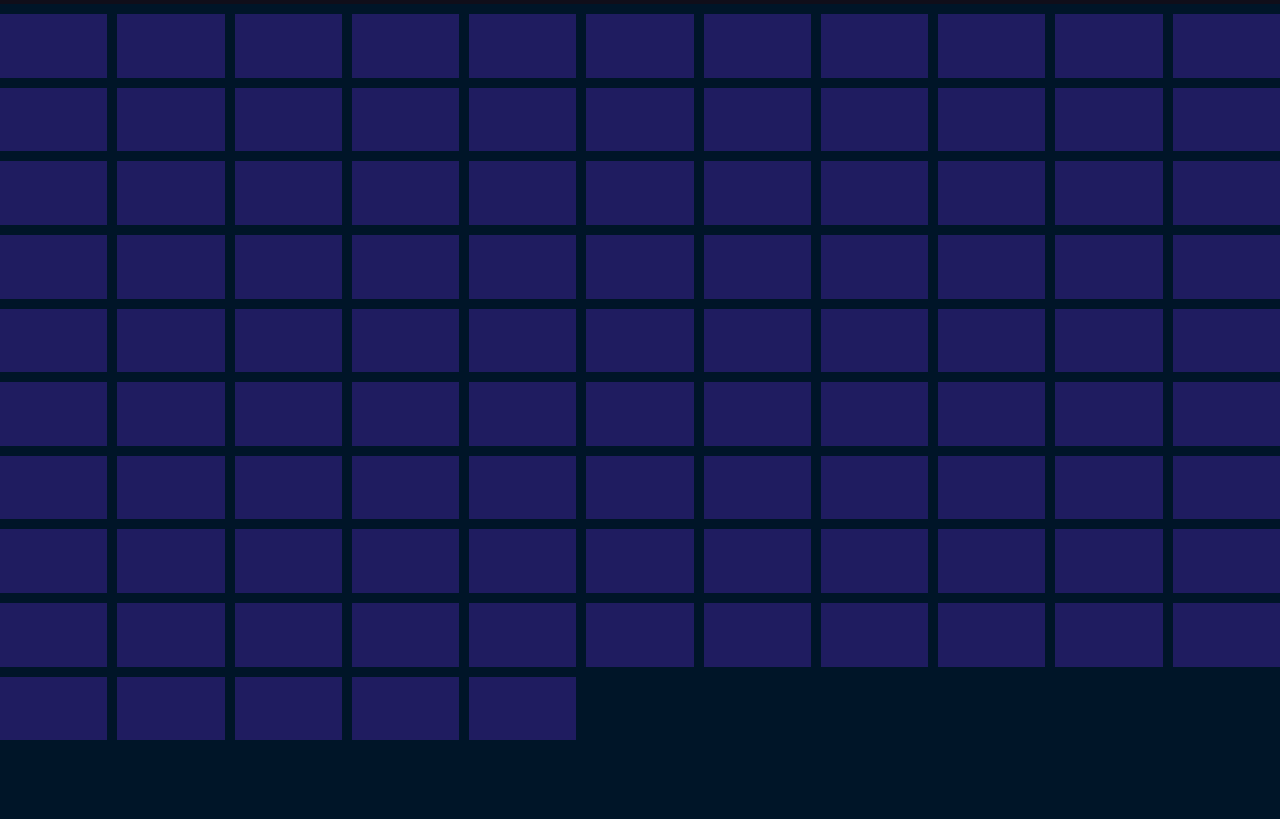
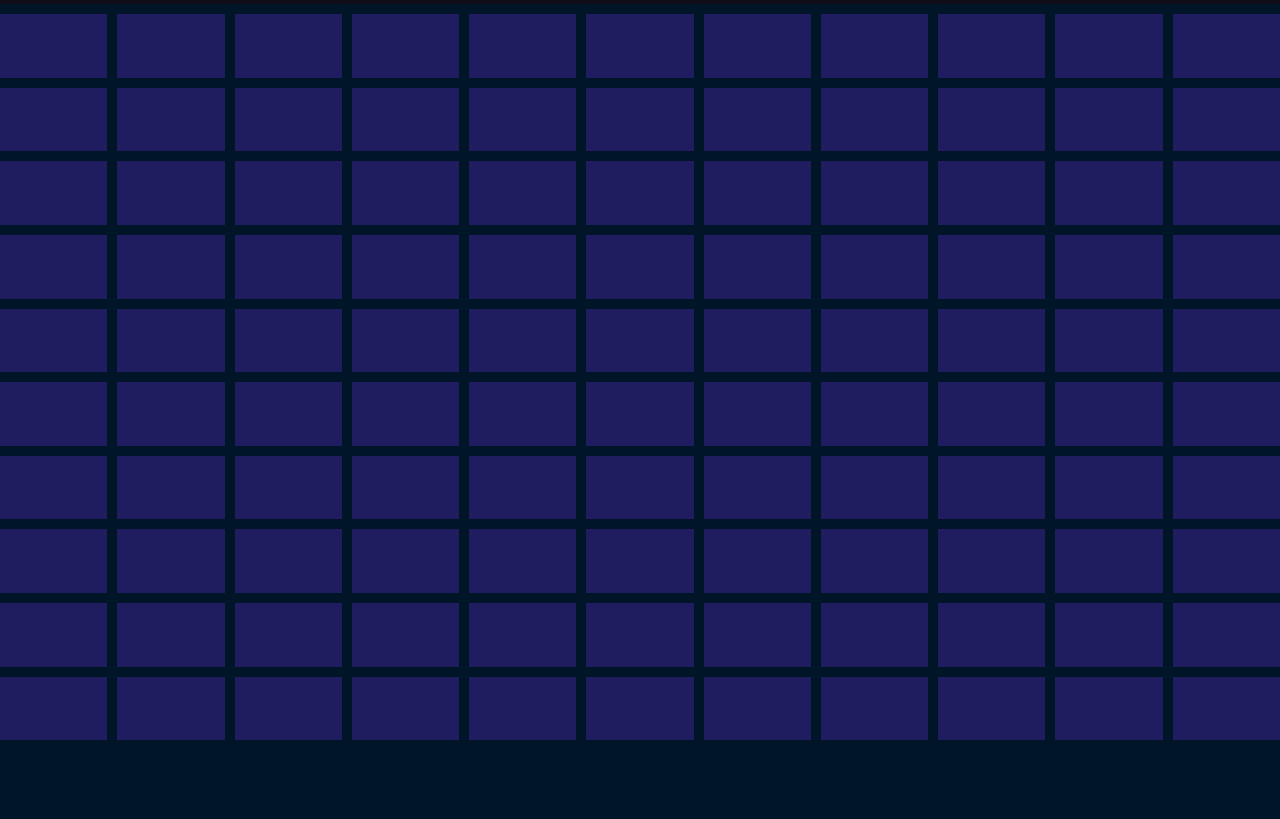
Before and after one commit to przemekpiwek/BinarySearchTree, a plain HTML site: page index.html in a window 1280 px wide. Shown: the part 96-915 px from the top of the page. Drawn offline with nearby package versions, Linux system fonts and the light colour scheme.

Commit message:
Update index.html

```diff
--- a/index.html
+++ b/index.html
@@ -136,6 +136,12 @@
             <div class="cell"></div>
             <div class="cell"></div>
             <div class="cell"></div>
+            <div class="cell"></div>
+            <div class="cell"></div>
+            <div class="cell"></div>
+            <div class="cell"></div>
+            <div class="cell"></div>
+            <div class="cell"></div>
           </div>
         </foreignObject>
       </svg>
```
